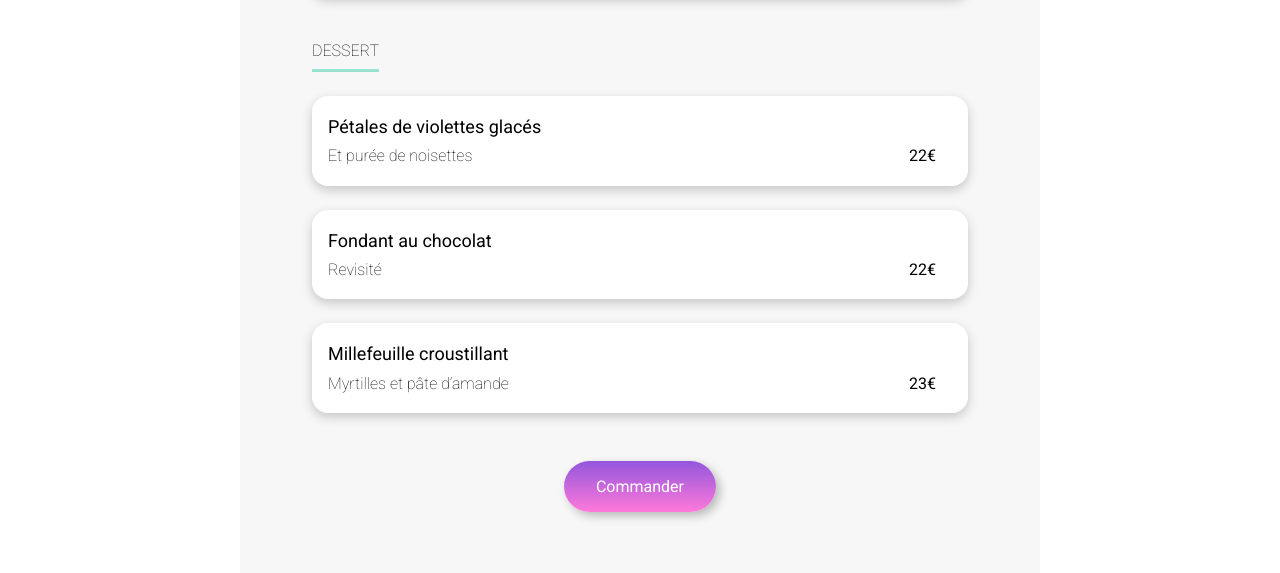
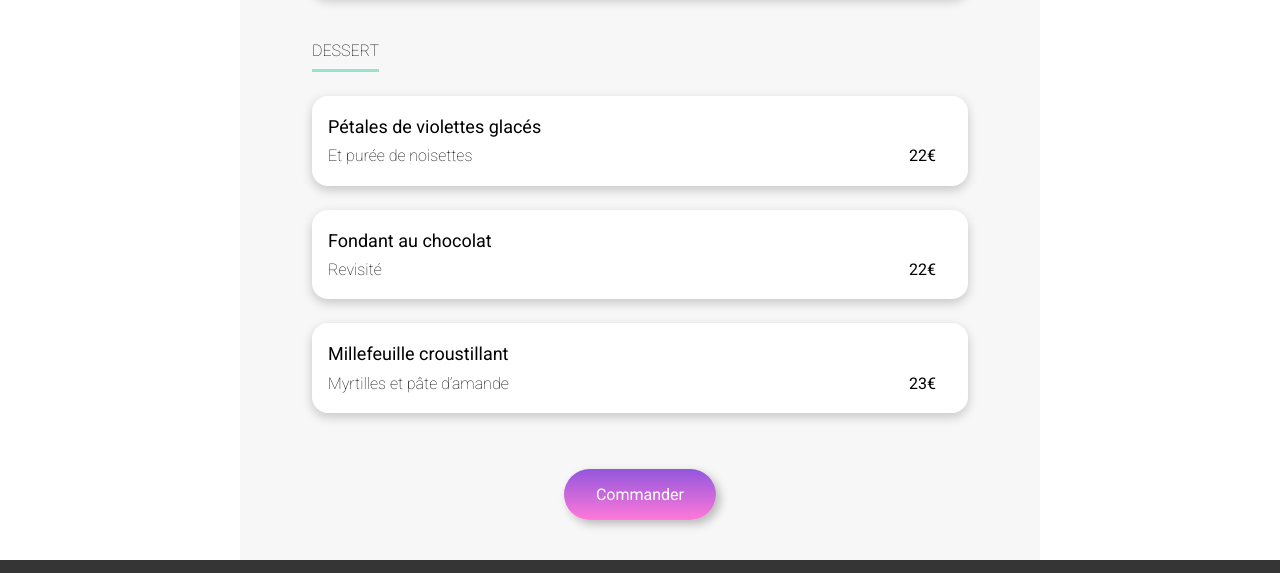
Before and after one commit to aymericpayen/P3, a website: page a-la-francaise.html in a window 1280 px wide. Shown: the part 1457-2030 px from the top of the page. Drawn offline with Linux system fonts and the light colour scheme; a web font is replaced by a local one.

Commit message:
updates position of button in menu

```diff
--- a/sass/pages/_menu.scss
+++ b/sass/pages/_menu.scss
@@ -197,7 +197,8 @@ main {
 }
 .menuButton {
   background-color: $light-grey;
-  padding: 0rem 0rem 3rem 0rem;
+  position: relative;
+  top: 0.5rem;
 
   button {
     margin: auto;
```
Also changed, not shown: public/css/style.css, 1 other file.
